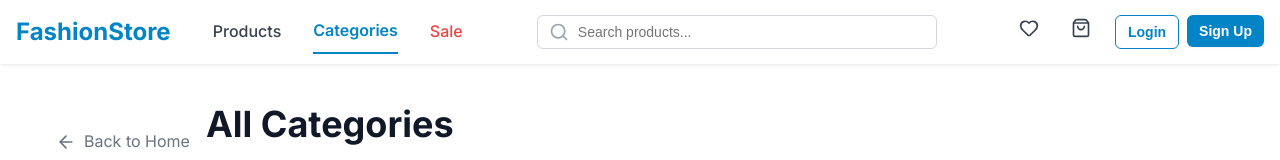
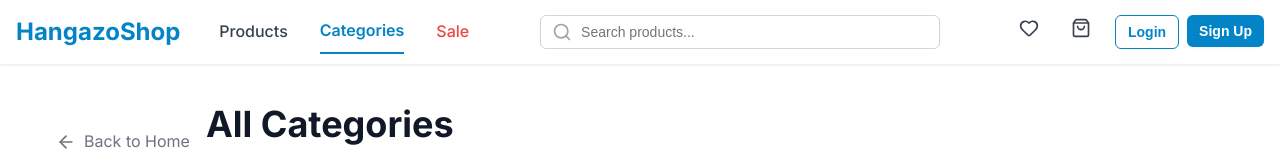
Before and after one commit to Fmukanda/alx-project-nexus, a Next.js app in the folder frontend/: page /categories in a window 1280 px wide. Shown: the top 160 px of the page. Built offline with nearby package versions, Linux system fonts and the light colour scheme; no server answers; a web font is replaced by a local one.

Commit message:
Update Header.tsx

```diff
--- a/frontend/components/layout/Header.tsx
+++ b/frontend/components/layout/Header.tsx
@@ -75,7 +75,7 @@ export function Header() {
             display: 'flex',
             alignItems: 'center',
           }}>
-            FashionStore
+            HangazoShop
           </Link>
 
           {/* Navigation - Desktop */}
@@ -444,4 +444,5 @@ export function Header() {
       </div>
     </header>
   );
+
 }
```
